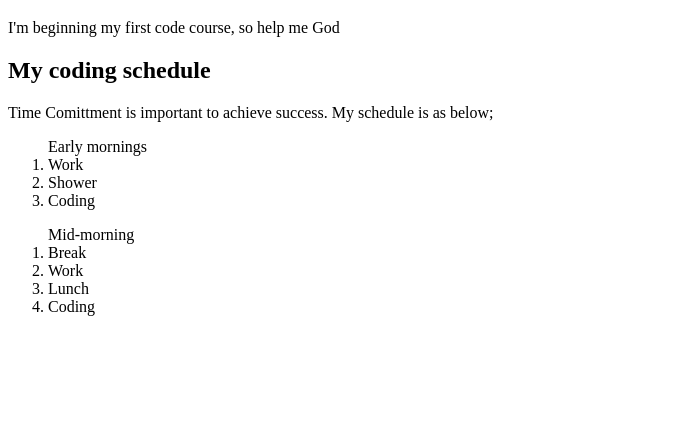
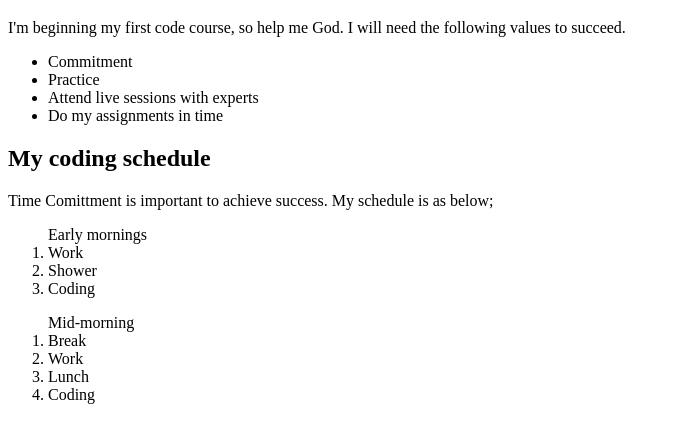
Before and after one commit to Murira7/murira7.github.io, a plain HTML site: page Index.html in a window 1280 px wide. Shown: the part 61-504 px from the top of the page, without its empty margins (0-680 px from the left). Drawn offline with Linux system fonts and the light colour scheme.

Commit message:
Add files via upload
creating my first website.

```diff
--- a/Index.html
+++ b/Index.html
@@ -1,17 +1,35 @@
 <!DOCTYPE html>
+
 <html>
-<head>
-<Title>My New World</Title>
-<body>
+  <head>
+  <title>My New World</title>
+  </head>
+
+  <body>
+
     <h1>My first Code</h1>
-    <p>I'm beginning my first code course, so help me God</p>
+
+    <p>I'm beginning my first code course, so help me God.
+        I will need the following values to succeed.
+
+        <ul>
+            <li>Commitment</li>
+            <li>Practice</li>
+            <li>Attend live sessions with experts</li>
+            <li>Do my assignments in time</li>
+        </ul>
+    </p>
+
     <h2> My coding schedule</h2>
+
     <p>Time Comittment is important to achieve success. My schedule is as below;
+
         <ol>Early mornings
             <li>Work</li>
             <li>Shower</li>
             <li>Coding</li>
         </ol>
+
         <ol>Mid-morning
             <li>Break</li>
             <li>Work</li>
@@ -19,5 +37,7 @@
             <li>Coding</li>
         </ol>
     </p>
-</body>
+
+  </body>
+
 </html>
```
